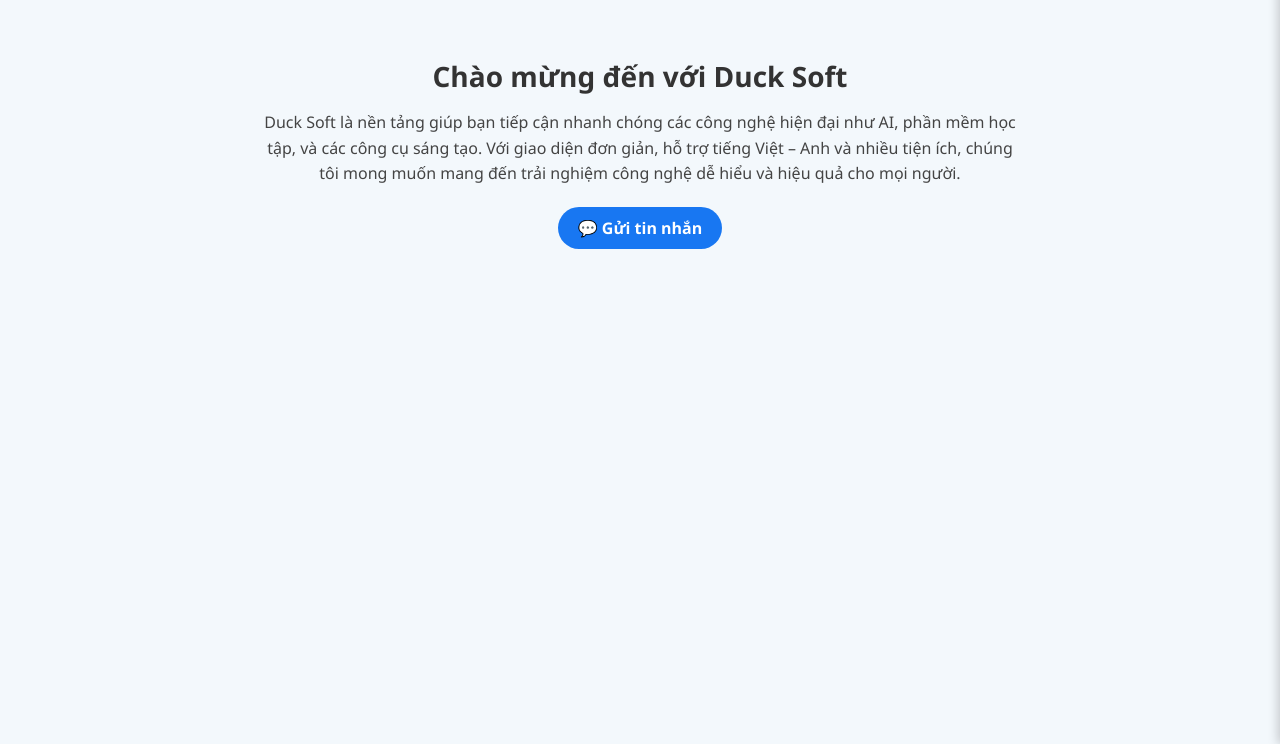
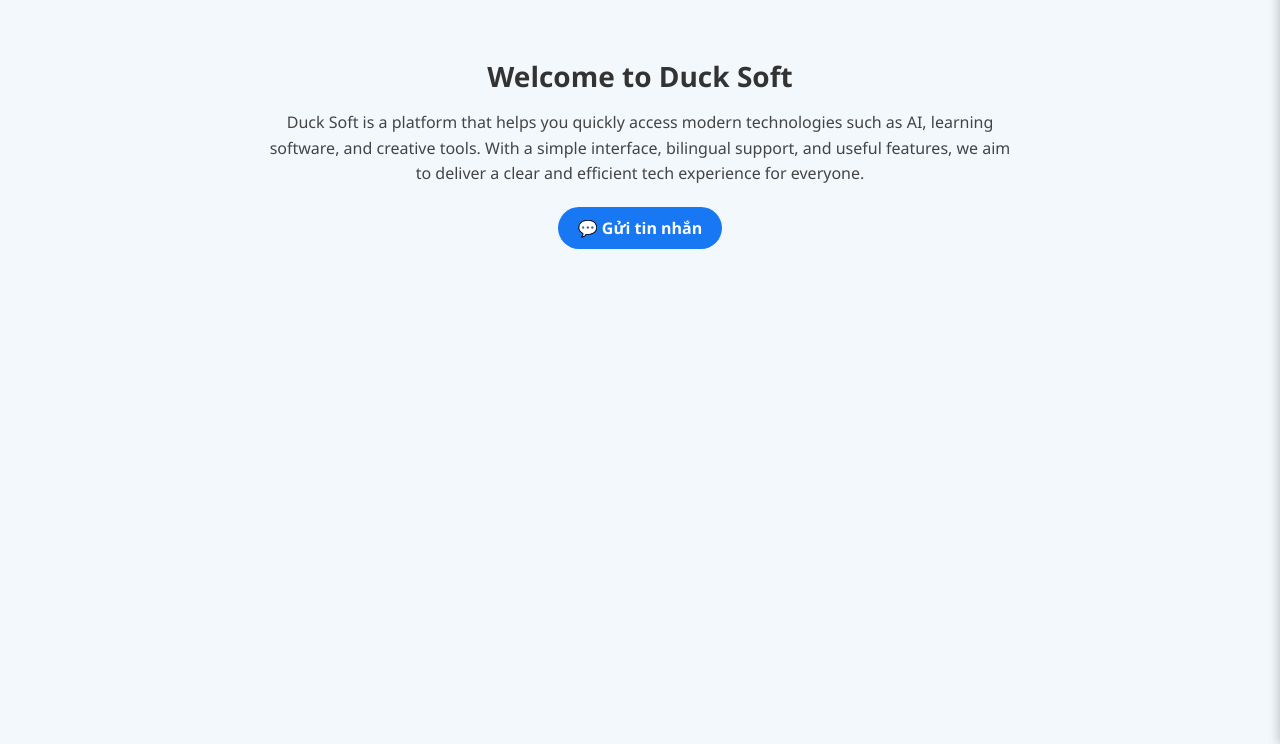
Before and after one commit to ducka1238/qduchocitt, a plain HTML site: page index.html in a window 1280 px wide. Both pictures are taken after a click on the button "🌐 VN/EN". Shown: the part 56-800 px from the top of the page. Drawn offline with Linux system fonts and the light colour scheme.

Commit message:
Update index.html

```diff
--- a/index.html
+++ b/index.html
@@ -118,7 +118,37 @@
   </section>
 
   <script>
-    const i18nData = { /* ... (không thay đổi) */ };
+    const i18nData = {
+      vi: {
+        "intro-title": "Chào mừng đến với Duck Soft",
+        "intro-desc": "Duck Soft là nền tảng giúp bạn tiếp cận nhanh chóng các công nghệ hiện đại như AI, phần mềm học tập, và các công cụ sáng tạo. Với giao diện đơn giản, hỗ trợ tiếng Việt – Anh và nhiều tiện ích, chúng tôi mong muốn mang đến trải nghiệm công nghệ dễ hiểu và hiệu quả cho mọi người.",
+        "news-title": "Tin tức công nghệ",
+        "schedule-title": "Lịch học",
+        "contact-title": "Liên hệ & Dịch vụ",
+        "menu_intro": "Giới thiệu",
+        "menu_news": "Tin tức",
+        "menu_schedule": "Lịch học",
+        "menu_contact": "Liên hệ",
+        "loading_news": "Đang tải tin tức...",
+        "news_error": "Không thể tải tin tức.",
+        "read_more": "Xem chi tiết"
+      },
+      en: {
+        "intro-title": "Welcome to Duck Soft",
+        "intro-desc": "Duck Soft is a platform that helps you quickly access modern technologies such as AI, learning software, and creative tools. With a simple interface, bilingual support, and useful features, we aim to deliver a clear and efficient tech experience for everyone.",
+        "news-title": "Technology News",
+        "schedule-title": "Study Schedule",
+        "contact-title": "Contact & Services",
+        "menu_intro": "Introduction",
+        "menu_news": "News",
+        "menu_schedule": "Schedule",
+        "menu_contact": "Contact",
+        "loading_news": "Loading news...",
+        "news_error": "Unable to load news.",
+        "read_more": "Read More"
+      }
+    };
+
     let currentLang = localStorage.getItem("lang") || "vi";
 
     function applyLanguage() {
@@ -130,19 +160,19 @@
       }
     }
 
-    function toggleLanguage() {
-      currentLang = currentLang === "vi" ? "en" : "vi";
-      localStorage.setItem("lang", currentLang);
-      applyLanguage();
-      fetchNews();
-    }
-
     function toggleMode() {
       document.body.classList.toggle("dark");
     }
 
     function toggleMenu() {
       document.getElementById("menu").classList.toggle("show");
+    }
+
+    function toggleLanguage() {
+      currentLang = currentLang === "vi" ? "en" : "vi";
+      localStorage.setItem("lang", currentLang);
+      applyLanguage();
+      fetchNews();
     }
 
     document.querySelectorAll(".menu a").forEach(link =>
@@ -164,7 +194,8 @@
         { title: "Cập nhật phần mềm miễn phí cho giáo viên", description: "Một số công cụ học tập mới đã được cung cấp miễn phí.", date: "24/06/2025" },
         { title: "Ứng dụng CapCut ra mắt tính năng mới", description: "Người dùng có thể chỉnh sửa video dễ dàng hơn nhờ AI.", date: "23/06/2025" },
         { title: "Tích hợp ChatGPT vào học ngoại ngữ", description: "Nhiều ứng dụng đã bắt đầu tích hợp AI để luyện nói.", date: "22/06/2025" },
-        { title: "Cảnh báo bảo mật trong các ứng dụng di động", description: "Người dùng cần cập nhật ứng dụng để đảm bảo an toàn.", date: "21/06/2025" }
+        { title: "Cảnh báo bảo mật trong các ứng dụng di động", description: "Người dùng cần cập nhật ứng dụng để đảm bảo an toàn.", date: "21/06/2025" },
+        { title: "Elon Musk giới thiệu AI tự động dạy học", description: "Mô hình AI mới giúp cá nhân hóa việc học cho học sinh.", date: "20/06/2025" }
       ];
     }
 
```
